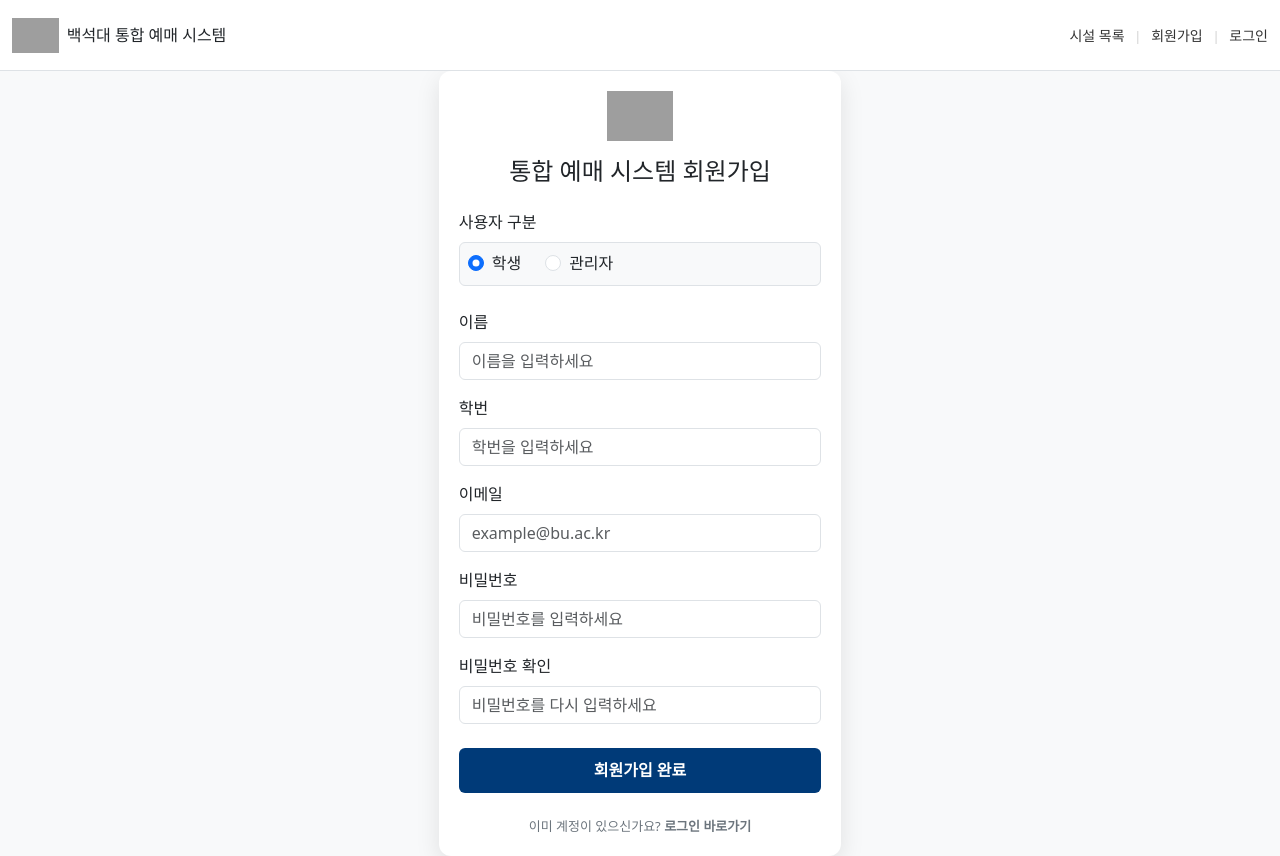
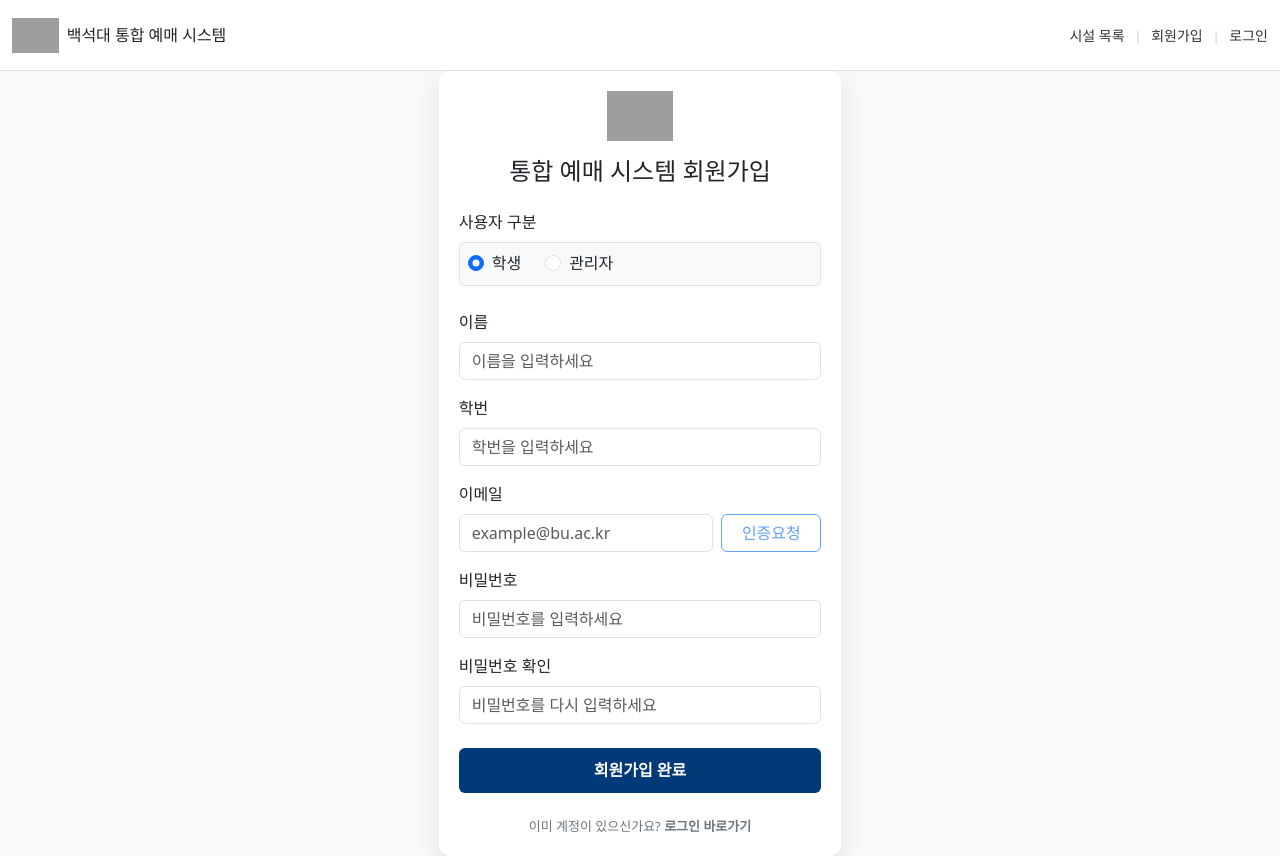
Before and after one commit to SMG05oein/JavaExpanding_FE, a React (Create React App) app: page /signup in a window 1280 px wide. Built offline with nearby package versions, Linux system fonts and the light colour scheme; no server answers; grey boxes are pictures that could not be loaded.

Commit message:
회원가입 API명세 동기화

```diff
--- a/src/Components/Signup/SignUpContent.js
+++ b/src/Components/Signup/SignUpContent.js
@@ -13,11 +13,77 @@ const SignUpContent = () => {
     const [confirmPw, setConfirmPw] = useState(''); // 비밀번호 확인
     const [role, setRole] = useState('STUDENT');    // STUDENT 또는 ADMIN
 
+    const [isEmailSent, setIsEmailSent] = useState(false);
+    const [isSendingEmail, setIsSendingEmail] = useState(false);
+    const [verifyCodeInput, setVerifyCodeInput] = useState('');
+    const [isVerifyingCode, setIsVerifyingCode] = useState(false);
+    const [isEmailVerified, setIsEmailVerified] = useState(false);
+
     const navigate = useNavigate();
     const { fetchData } = useApi();
 
+    const handleSendEmail = async () => {
+        if (!email) {
+            alert('이메일을 입력해 주세요.');
+            return;
+        }
+        if (!email.endsWith('@bu.ac.kr')) {
+            alert('백석대학교 이메일(@bu.ac.kr)만 사용 가능합니다.');
+            return;
+        }
+
+        setIsSendingEmail(true);
+        try {
+            const endpoint = `/api/public_auh/send_email?email=${encodeURIComponent(email)}`;
+            const response = await fetchData(endpoint, 'POST');
+            if (response && response.status === 200) {
+                alert('인증 코드가 이메일로 전송되었습니다. 이메일을 확인해 주세요.');
+                setIsEmailSent(true);
+            } else {
+                alert('인증 코드 발송에 실패했습니다.');
+            }
+        } catch (err) {
+            console.error("이메일 발송 에러:", err);
+            const errorMsg = err.response?.data || '인증 코드 발송에 실패했습니다.';
+            alert(errorMsg);
+        } finally {
+            setIsSendingEmail(false);
+        }
+    };
+
+    const handleVerifyCode = async () => {
+        if (!verifyCodeInput) {
+            alert('인증번호를 입력해 주세요.');
+            return;
+        }
+
+        setIsVerifyingCode(true);
+        try {
+            const endpoint = `/api/public_auh/verify_code?email=${encodeURIComponent(email)}&code=${encodeURIComponent(verifyCodeInput)}`;
+            const response = await fetchData(endpoint, 'POST');
+            if (response && response.status === 200) {
+                alert('이메일 인증이 완료되었습니다.');
+                setIsEmailVerified(true);
+            } else {
+                alert('인증에 실패했습니다. 인증번호를 확인해 주세요.');
+            }
+        } catch (err) {
+            console.error("이메일 인증 에러:", err);
+            const errorMsg = err.response?.data || '인증에 실패했습니다. 인증번호를 확인해 주세요.';
+            alert(errorMsg);
+        } finally {
+            setIsVerifyingCode(false);
+        }
+    };
+
     const handleSignUp = async (e) => {
         e.preventDefault();
+
+        // 0. 이메일 인증 여부 확인
+        if (!isEmailVerified) {
+            alert('이메일 인증을 완료해 주세요.');
+            return;
+        }
 
         // 1. 비밀번호 일치 확인
         if (pw !== confirmPw) {
@@ -119,14 +185,54 @@ const SignUpContent = () => {
                 {/* 이메일 입력 */}
                 <Form.Group className="mb-3" controlId="formEmail">
                     <Form.Label>이메일</Form.Label>
+                    <div className="d-flex gap-2">
                         <Form.Control
                             type="email"
                             placeholder="example@bu.ac.kr"
                             value={email}
-                        onChange={(e) => setEmail(e.target.value)}
+                            onChange={(e) => {
+                                setEmail(e.target.value);
+                                setIsEmailVerified(false);
+                            }}
+                            disabled={isEmailVerified}
                             required
                         />
+                        <Button
+                            type="button"
+                            variant={isEmailVerified ? "success" : "outline-primary"}
+                            onClick={handleSendEmail}
+                            disabled={isEmailVerified || isSendingEmail || !email}
+                            style={{ minWidth: '100px' }}
+                        >
+                            {isSendingEmail ? '발송중...' : isEmailVerified ? '인증됨' : '인증요청'}
+                        </Button>
+                    </div>
                 </Form.Group>
+
+                {/* 이메일 인증코드 입력 */}
+                {isEmailSent && !isEmailVerified && (
+                    <Form.Group className="mb-3" controlId="formVerifyCode">
+                        <Form.Label>인증번호</Form.Label>
+                        <div className="d-flex gap-2">
+                            <Form.Control
+                                type="text"
+                                placeholder="인증번호 6자리 입력"
+                                value={verifyCodeInput}
+                                onChange={(e) => setVerifyCodeInput(e.target.value)}
+                                required
+                            />
+                            <Button
+                                type="button"
+                                variant="primary"
+                                onClick={handleVerifyCode}
+                                disabled={isVerifyingCode || !verifyCodeInput}
+                                style={{ minWidth: '100px' }}
+                            >
+                                {isVerifyingCode ? '확인중...' : '인증확인'}
+                            </Button>
+                        </div>
+                    </Form.Group>
+                )}
 
                 {/* 비밀번호 입력 */}
                 <Form.Group className="mb-3" controlId="formPassword">
```
Lines whose indentation alone changed are shown as unchanged.
